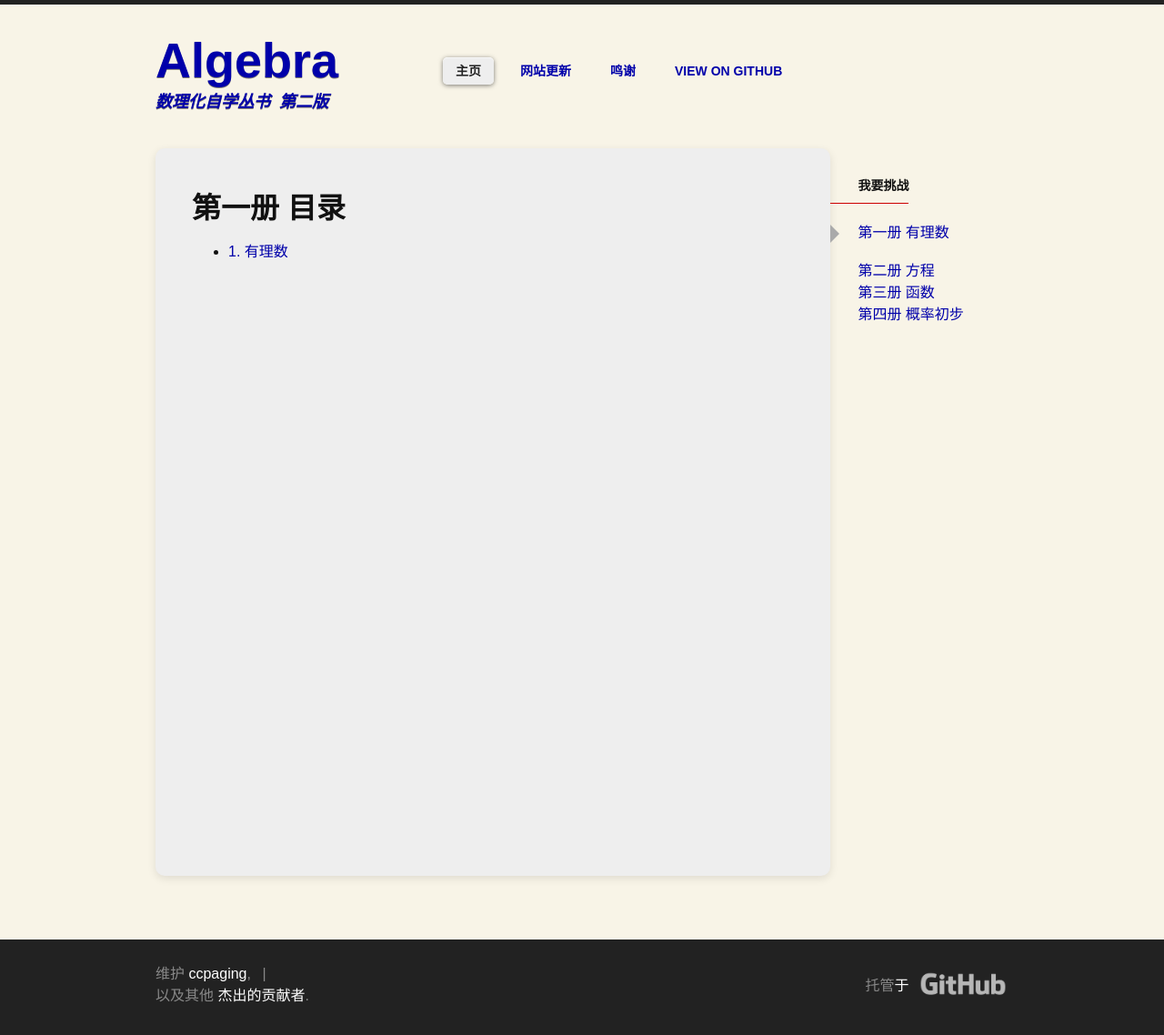
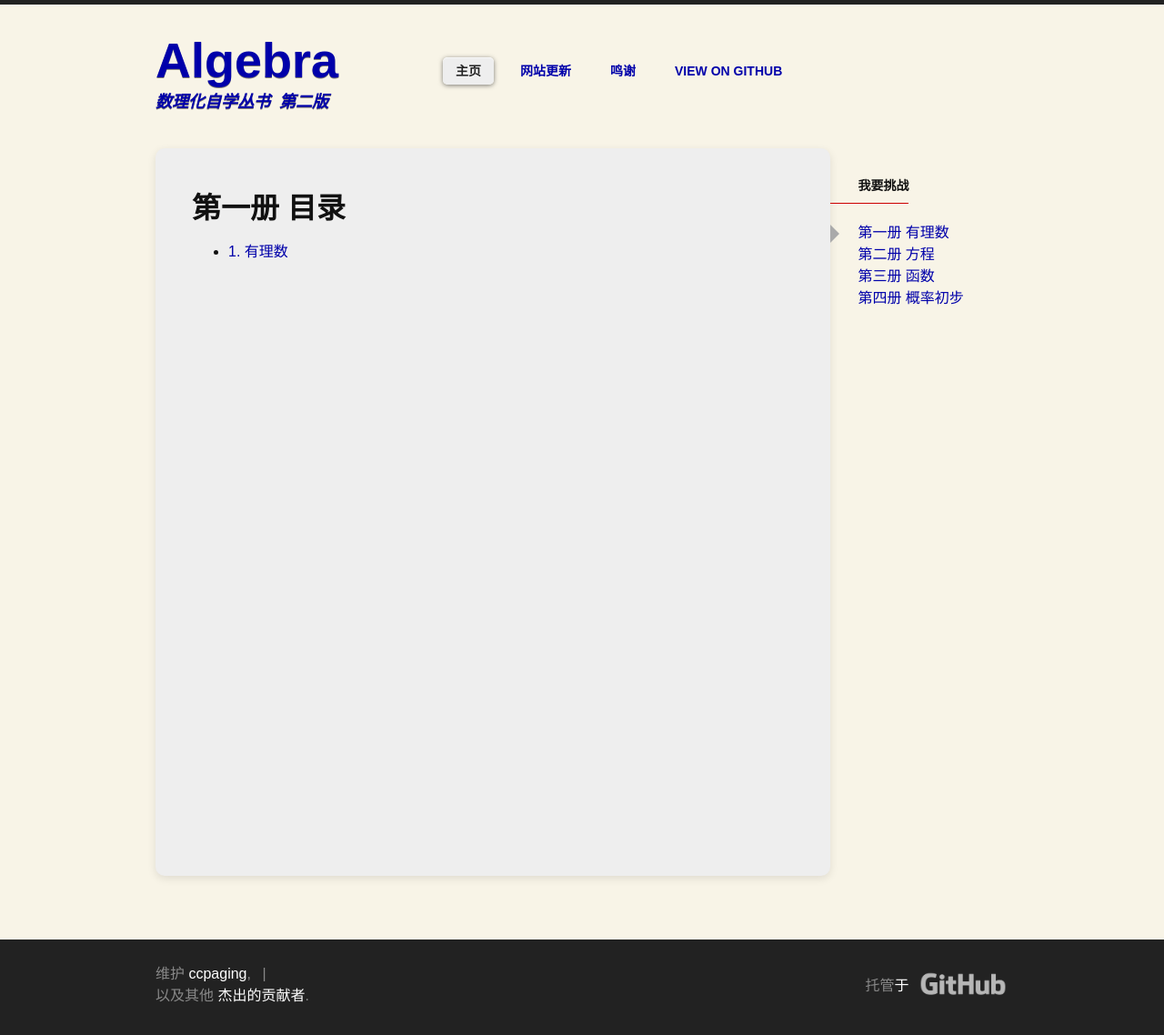
Before and after one commit to ccpaging/algebra, a Jekyll site: the page built from algebra1/00-contents.md, in a window 1280 px wide. Shown: the whole page at 91% size. Built offline with Jekyll 4.4.1, drawn with Linux system fonts in a browser that asks for light colours; some web fonts are replaced; comment, search, counter and statistics services are not loaded.

Commit message:
add algebra1 ch01 contents

```diff
--- /dev/null
+++ b/_includes/algebras.html
@@ -0,0 +1,20 @@
+<div class="unit one-fifth hide-on-mobiles">
+  <aside>
+
+    <h4>我要挑战</h4>
+    <ul>
+      <li class="{% if page.url contains '/algebra1' %}current{% endif %}">
+        <a href="{{ site.url }}/algebra1/00-contents">第一册 有理数</a>
+      </li>
+      <li class="{% if page.url contains '/algebra2' %}current{% endif %}">
+        <a href="{{ site.url }}/algebra2/00-contents">第二册 方程</a>
+      </li>
+      <li class="{% if page.url contains '/algebra3' %}current{% endif %}">
+        <a href="{{ site.url }}/algebra3/00-contents">第三册 函数</a>
+      </li>
+      <li class="{% if page.url contains '/algebra4' %}current{% endif %}">
+        <a href="{{ site.url }}/algebra4/00-contents">第四册 概率初步</a>
+      </li>
+    </ul>
+
+</div>
--- /dev/null
+++ b/_includes/algebras_mobile.html
@@ -0,0 +1,11 @@
+<div class="docs-nav-mobile unit whole show-on-mobiles">
+    <select onchange="if (this.value) window.location.href=this.value">
+
+        <option value="">我要挑战 ……</option>
+
+        <option value="{{ site.url }}/algebra1/00-contents/">第一册 有理数</option>
+        <option value="{{ site.url }}/algebra2/00-contents/">第二册 方程</option>
+        <option value="{{ site.url }}/algebra3/00-contents/">第三册 函数</option>
+        <option value="{{ site.url }}/algebra4/00-contents/">第四册 概率初步</option>
+    </select>
+</div>
--- a/_layouts/contents.html
+++ b/_layouts/contents.html
@@ -6,7 +6,7 @@
     <div class="grid">
 
       {% if page.url contains '/algebra' %}
-        {% include pages_contents_mobile.html %}
+        {% include algebras_mobile.html %}
       {% endif %}
 
       <div class="unit four-fifths">
@@ -16,7 +16,7 @@
       </div>
 
       {% if page.url contains '/algebra' %}
-        {% include pages_contents.html %}
+        {% include algebras.html %}
       {% endif %}
 
       <div class="clear"></div>
```
